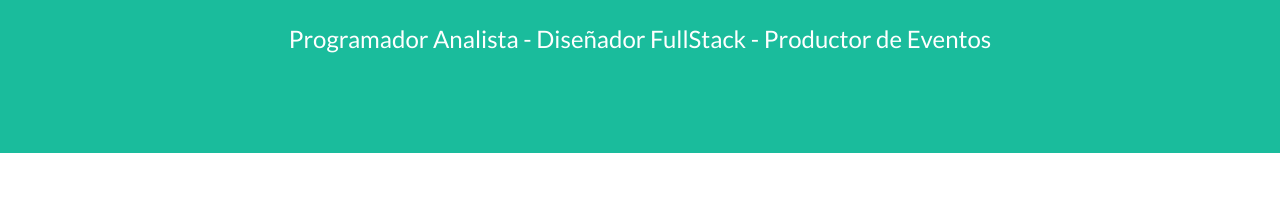
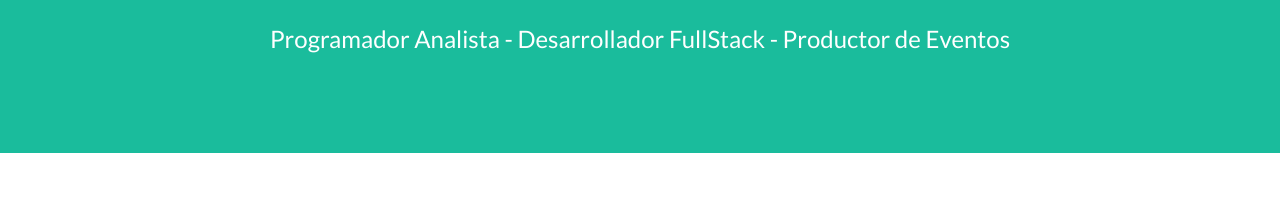
Before and after one commit to DanielMend3z/karyred.github.io, a plain HTML site: page index.html in a window 1280 px wide. Shown: the part 399-617 px from the top of the page. Drawn offline with nearby package versions, Linux system fonts and the light colour scheme.

Commit message:
Update index.html

```diff
--- a/index.html
+++ b/index.html
@@ -48,7 +48,7 @@
                     <div class="divider-custom-line"></div>
                 </div>
                 <!-- Masthead Subheading-->
-                <p class="masthead-subheading font-weight-light mb-0">Programador Analista - Diseñador FullStack - Productor de Eventos</p>
+                <p class="masthead-subheading font-weight-light mb-0">Programador Analista - Desarrollador FullStack - Productor de Eventos</p>
             </div>
         </header>
         <!-- Portfolio Section-->
```
